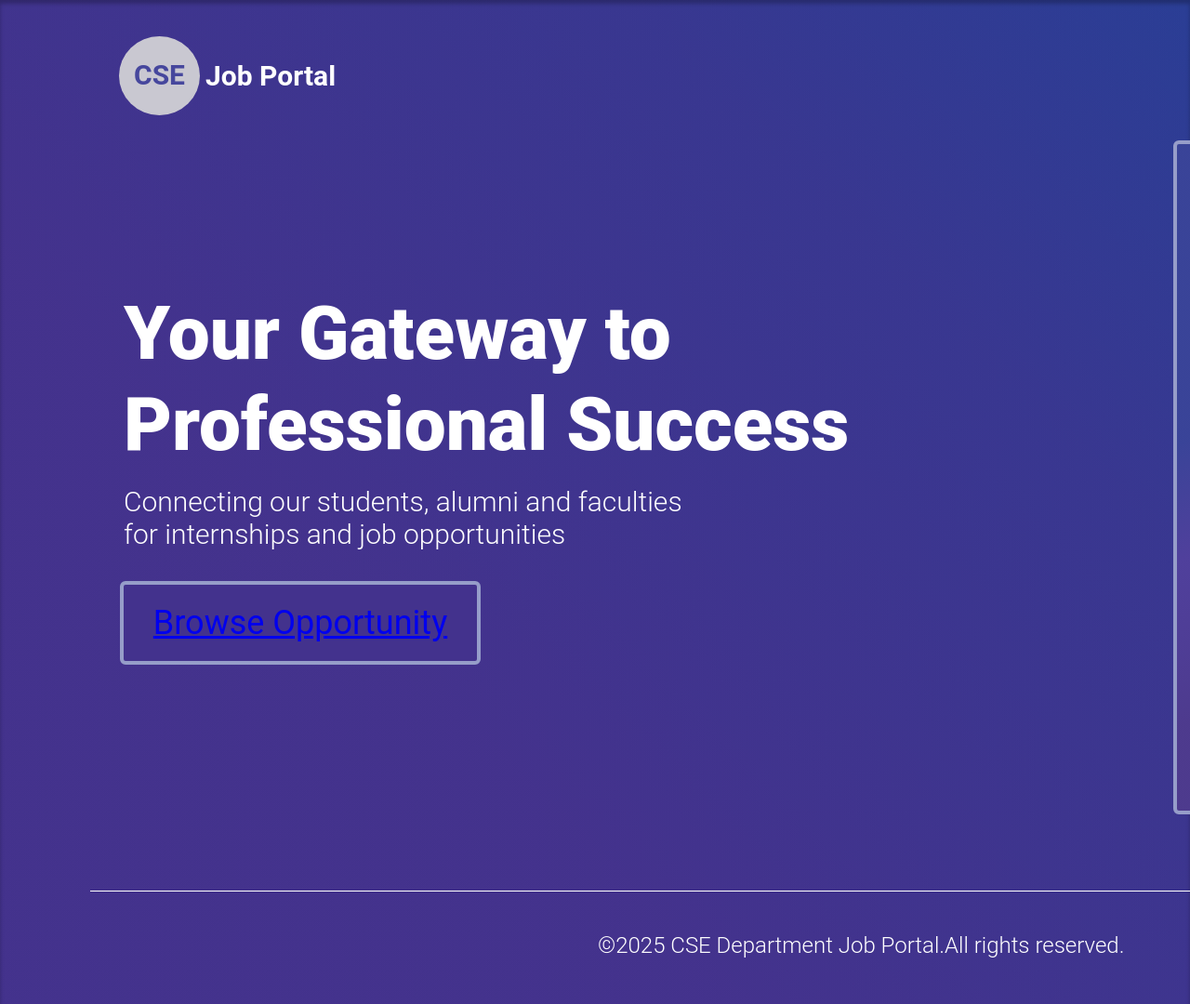
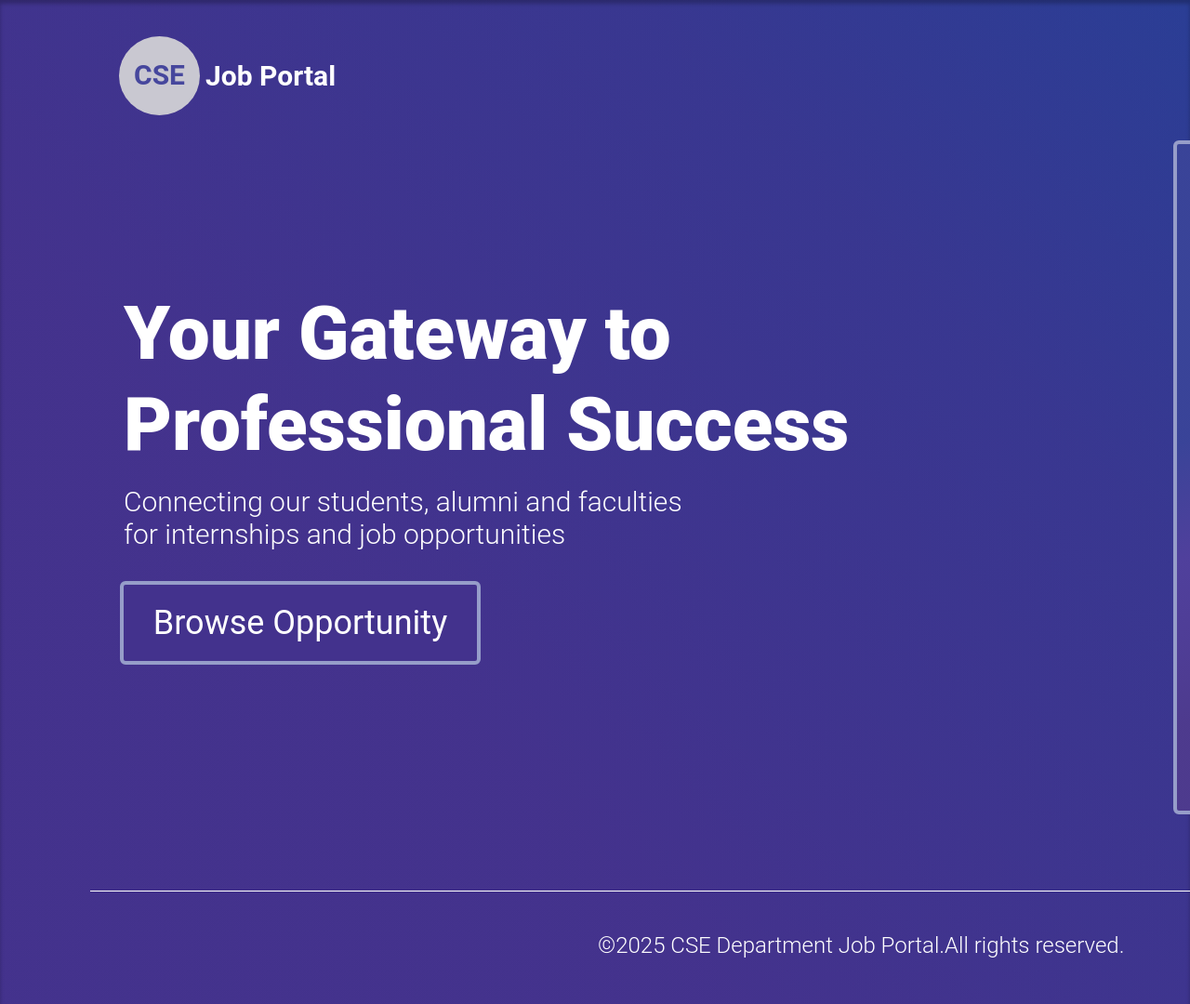
Before and after one commit to robayet189/UAPJobPortal, a Django app: page / in a window 1280 px wide. Shown: the whole page at 93% size. Run offline with Django 5.2, Linux system fonts and the light colour scheme; some web fonts are replaced.

Commit message:
Changed Color

```diff
--- a/myapp/templates/myapp/herosection.html
+++ b/myapp/templates/myapp/herosection.html
@@ -105,6 +105,8 @@ body {
 }
 .register {
     position: relative;
+    text-decoration:none;
+    color:white;
 }
 .hero-section-child {
     position: absolute;
```
